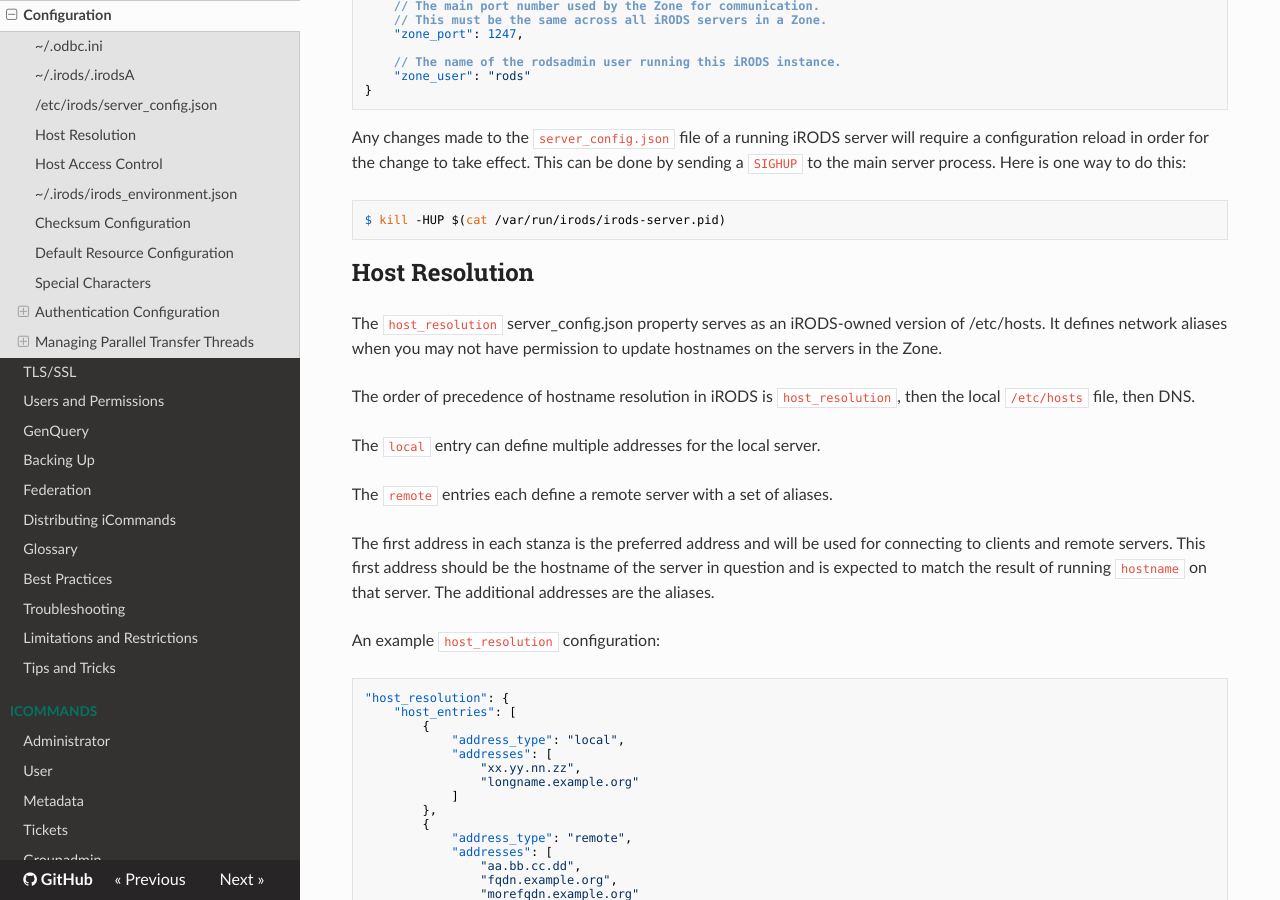
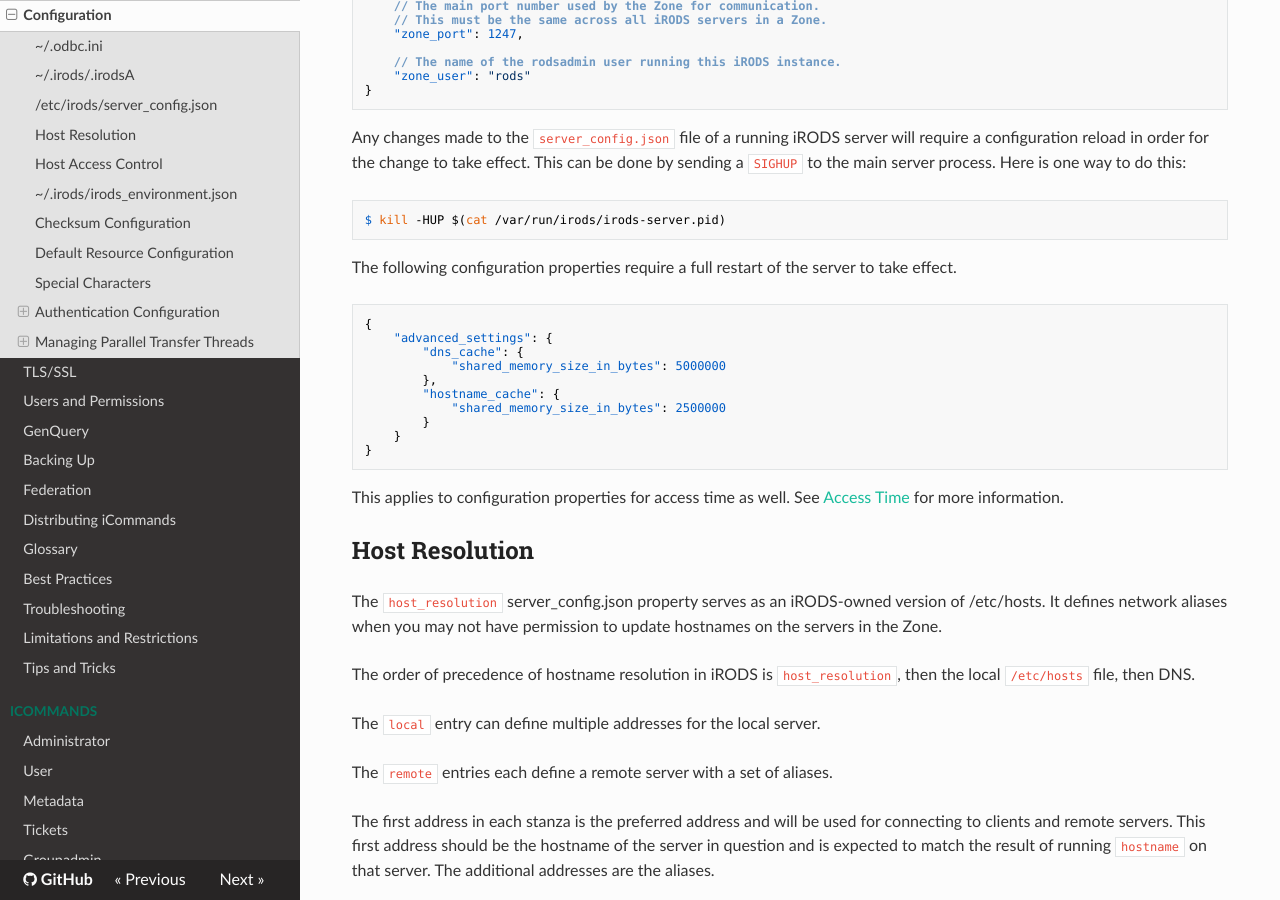
Before and after one commit to irods/irods_docs, an MkDocs documentation site: the page built from docs/system_overview/configuration.md, in a window 1280 px wide and 900 px high, scrolled down 7821 px. Built offline with MkDocs 1.6.1, drawn with Linux system fonts in a browser that asks for light colours; nearby versions of some CDN libraries.

Commit message:
[irods/irods 6720] iRODS 5: Document which config properties require a server restart.

````diff
--- a/docs/system_overview/configuration.md
+++ b/docs/system_overview/configuration.md
@@ -531,6 +531,23 @@ Any changes made to the `server_config.json` file of a running iRODS server will
 ```
 $ kill -HUP $(cat /var/run/irods/irods-server.pid)
 ```
+
+The following configuration properties require a full restart of the server to take effect.
+
+```json
+{
+    "advanced_settings": {
+        "dns_cache": {
+            "shared_memory_size_in_bytes": 5000000
+        },
+        "hostname_cache": {
+            "shared_memory_size_in_bytes": 2500000
+        }
+    }
+}
+```
+
+This applies to configuration properties for access time as well. See [Access Time](../system_overview/data_objects.md#access-time) for more information.
 
 ## Host Resolution
 
````
